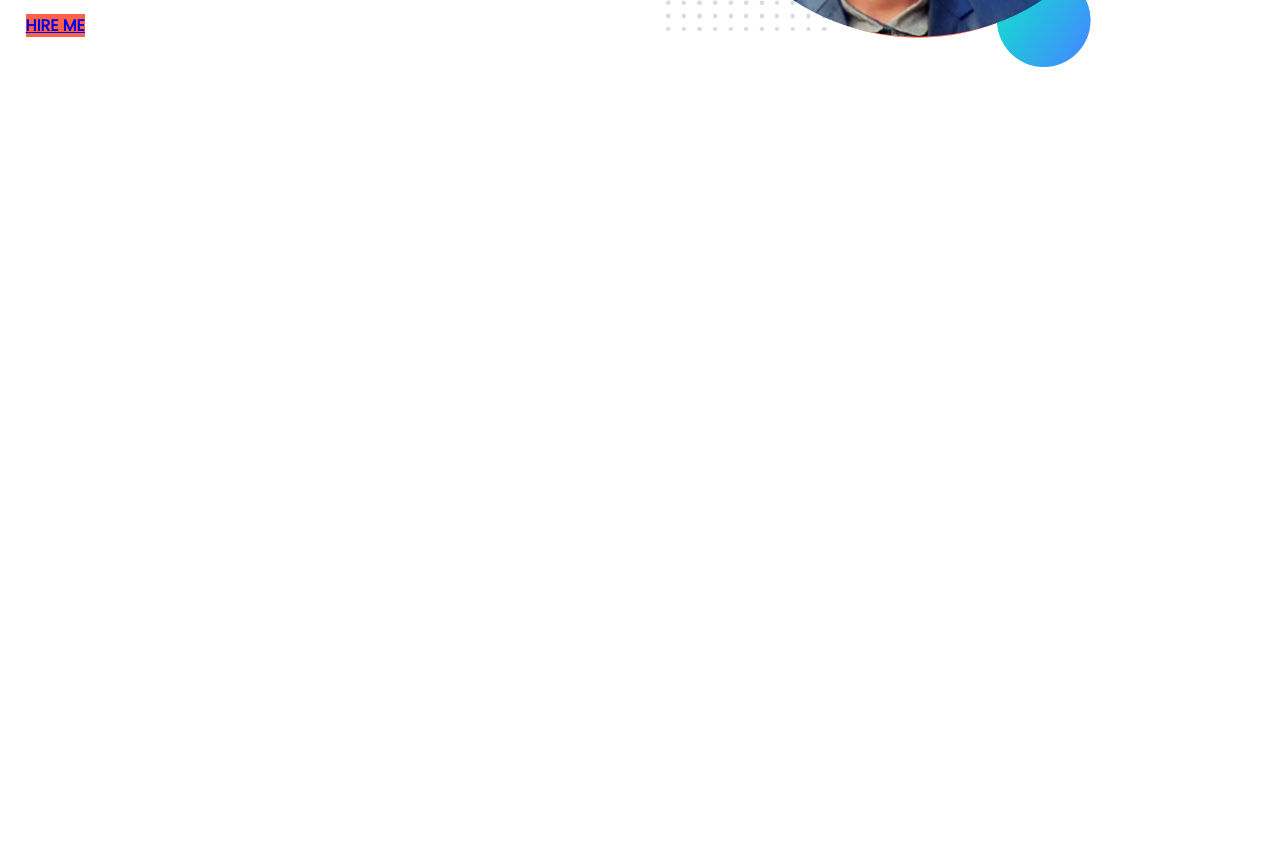
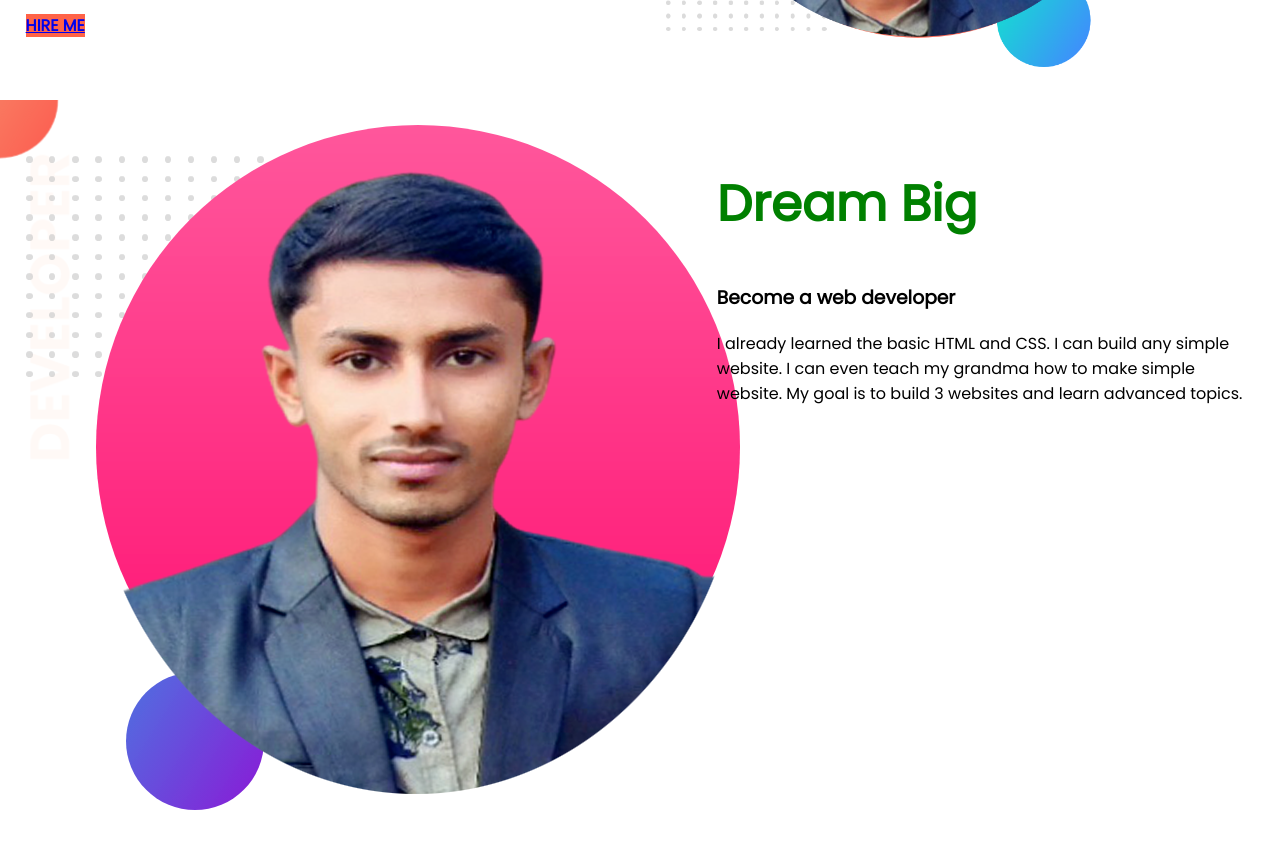
Before and after one commit to partho2589/Partho-telecom, a plain HTML site: page index.html in a window 1280 px wide. Shown: the part 426-1270 px from the top of the page. Before the commit the page ends 800 px from the top, so only its background shows below. Drawn offline with Linux system fonts and the light colour scheme.

Commit message:
secent part

```diff
--- a/index.html
+++ b/index.html
@@ -24,6 +24,17 @@
         </div>
 
     </section>
+    <section class="top flexible-container">
+<div class="big"><img src="images/1212 copy.png" alt="">
+</div>
+<div class="big">
+    <h1>Dream Big</h1>
+    <h3>Become a web developer
+    </h3>
+    <p>I already learned the basic HTML and CSS. I can build any simple website. I can even teach my grandma how to make simple website. My goal is to build 3 websites and learn advanced topics.</p>
+</div>
+
+    </section>
 
 </body>
 </html>
--- a/style.css
+++ b/style.css
@@ -12,3 +12,7 @@ font-size: 50px;}
 padding: 2%;}
 .well-come img{width: 80%;}
 .hire{background-color: tomato;}
+
+.big{width: 50%;
+padding: 2%;}
+big img{width: 70%;}
```
